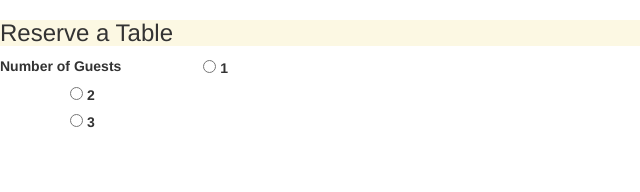
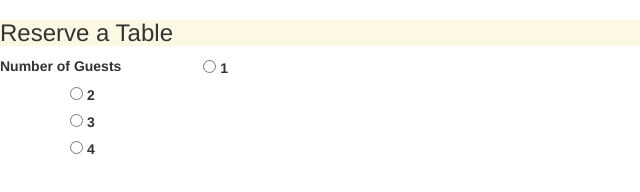
Before and after one commit to BAIBHAVSINHA/Git-Test, a website: page FORM.html in a window 1280 px wide. Shown: the full height of the page, 0-640 px from the left. Drawn offline with nearby package versions, Linux system fonts and the light colour scheme.

Commit message:
Update FORM.html

```diff
--- a/FORM.html
+++ b/FORM.html
@@ -39,4 +39,10 @@
                                        3
                                        </label>
                                     </div>
+                                    <div class="form-check form-check-inline">
+                                        <input class="form-check-input" type="radio" name="exampleRadios" id="exampleRadios4" value="4">
+                                        <label class="form-check-label" for="exampleRadios4">
+                                        4
+                                        </label>
+                                     </div>
 </HTML>
```
